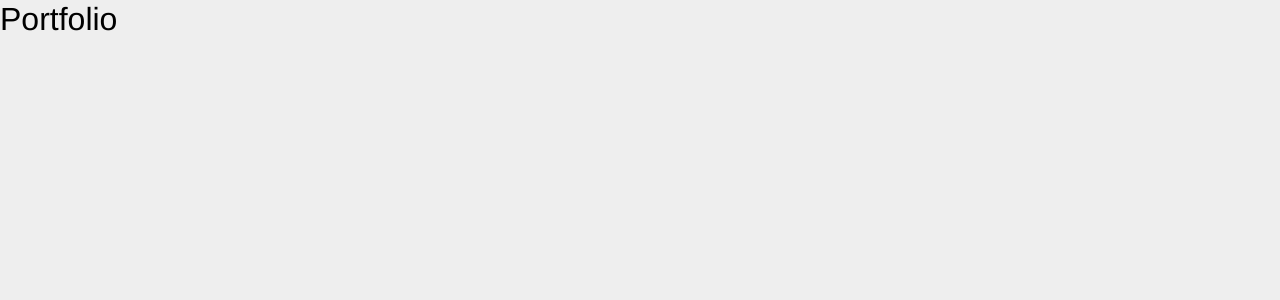
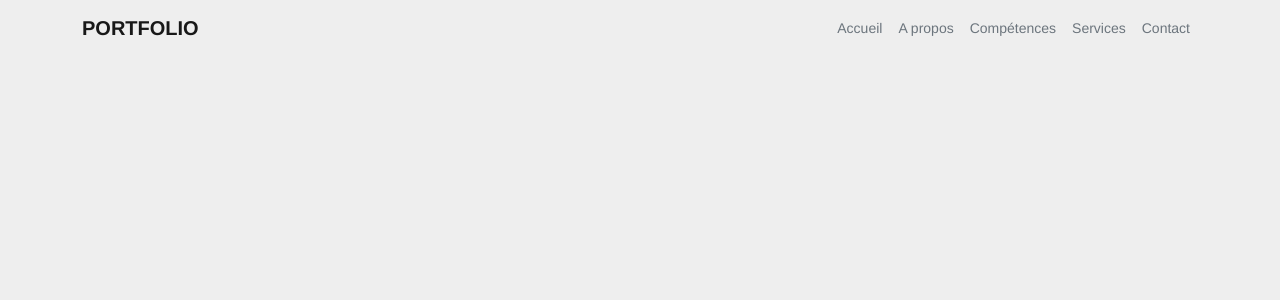
Before and after one commit to Vaikehu/TV.web, a React (Create React App) app: page /portfolio in a window 1280 px wide. Shown: the top 300 px of the page. Built offline with nearby package versions, Linux system fonts and the light colour scheme.

Commit message:
2 files modified

```diff
--- a/pages/Portfolio.tsx
+++ b/pages/Portfolio.tsx
@@ -1,8 +1,9 @@
 import * as React from 'react';
+import Navbar from '../sections/Navbar';
 
 const Portfolio = () => (
   <div>
-    <h2>Portfolio</h2>
+    <Navbar />
   </div>
 );
 
--- a/sections/Navbar.tsx
+++ b/sections/Navbar.tsx
@@ -1,8 +1,55 @@
-import * as React from 'react' ;
+import * as React from 'react';
 
-const Navbar=()=>{
-
-  return <div>VAIKEHU</div>;
+const Navbar = () => {
+  return (
+    <nav className="navbar navbar-expand-lg">
+      <div className="container">
+        <a className="navbar-brand fw-bold" href="#">
+          PORTFOLIO
+        </a>
+        <button
+          className="navbar-toggler"
+          type="button"
+          data-bs-toggle="collapse"
+          data-bs-target="#navbarSupportedContent"
+          aria-controls="navbarSupportedContent"
+          aria-expanded="false"
+          aria-label="Toggle navigation"
+        >
+          <span className="navbar-toggler-icon"></span>
+        </button>
+        <div className="collapse navbar-collapse" id="navbarSupportedContent">
+          <ul className="navbar-nav ms-auto mb-2 mb-lg-0">
+            <li className="nav-item">
+              <a className="nav-link text-secondary" href="#home">
+                Accueil
+              </a>
+            </li>
+            <li className="nav-item">
+              <a className="nav-link text-secondary" href="#about">
+                A propos
+              </a>
+            </li>
+            <li className="nav-item">
+              <a className="nav-link text-secondary" href="#skills">
+                Compétences
+              </a>
+            </li>
+            <li className="nav-item">
+              <a className="nav-link text-secondary" href="#services">
+                Services
+              </a>
+            </li>
+            <li className="nav-item">
+              <a className="nav-link text-secondary" href="#contact">
+                Contact
+              </a>
+            </li>
+          </ul>
+        </div>
+      </div>
+    </nav>
+  );
 };
 
 export default Navbar;
```
